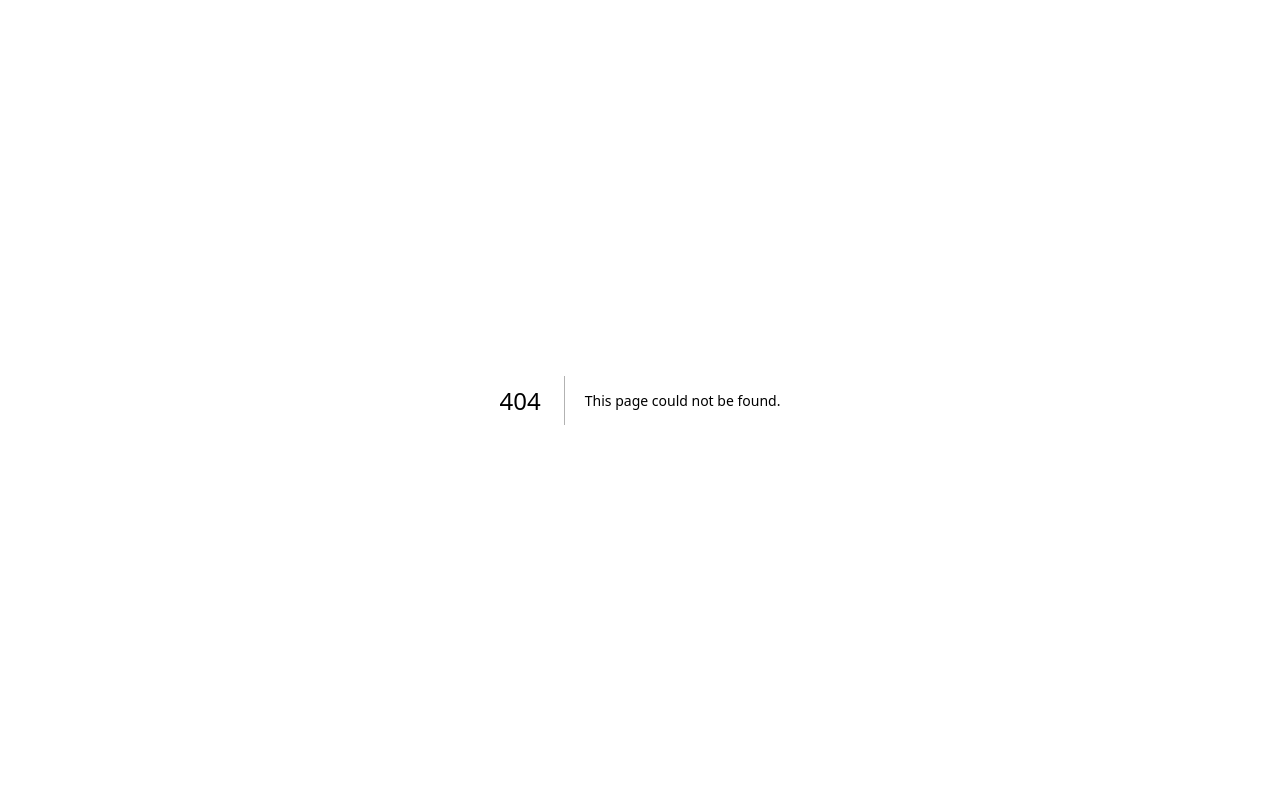
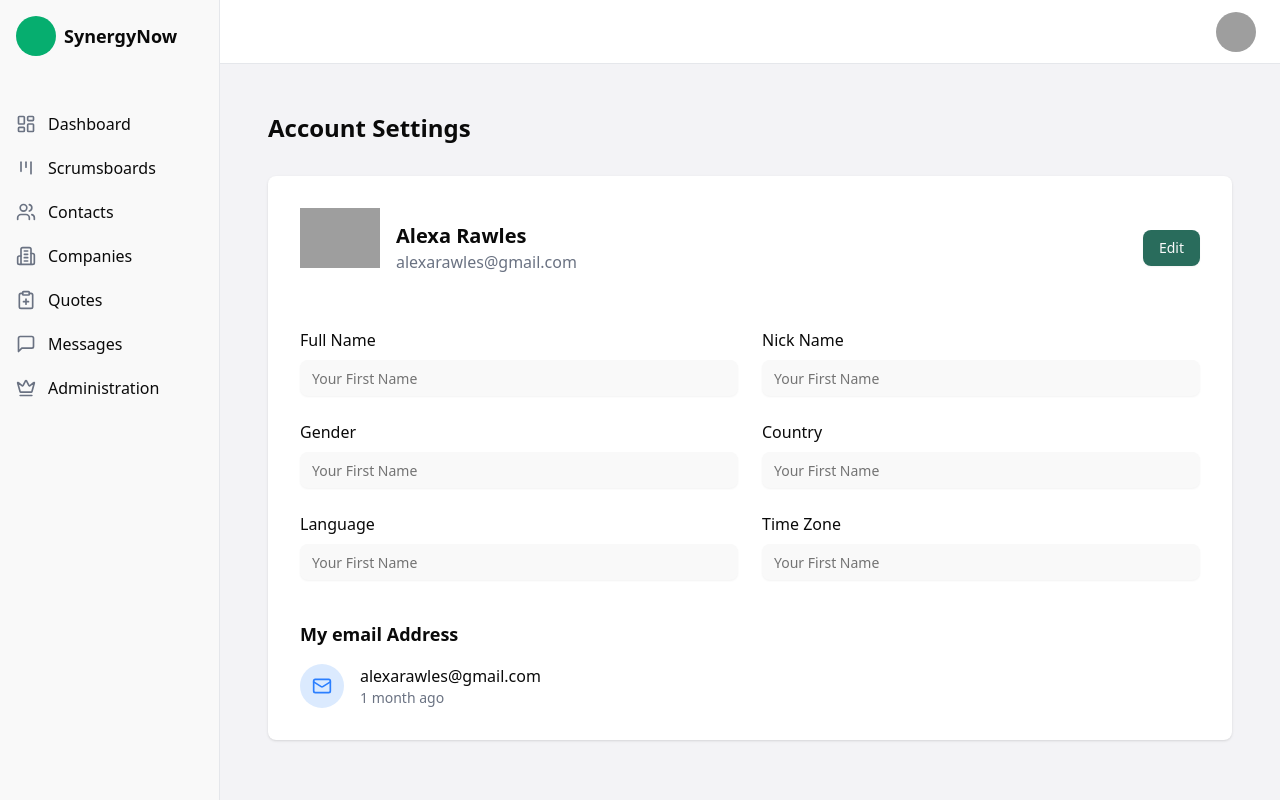
Before and after one commit to YounesBousfiha/SynergyNow, a Next.js app in the folder frontend/: page /dashboard/accountsettings in a window 1280 px wide. Before the commit this address had no page. Built offline with nearby package versions, Linux system fonts and the light colour scheme; grey boxes are pictures that could not be loaded.

Commit message:
Add Account Settings page to the dashboard
Introduces a new Account Settings page with profile display, editable form fields (e.g., full name, nickname, etc.), and email information. Utilizes reusable UI components for consistency and styling enhancements.

```diff
--- /dev/null
+++ b/frontend/src/app/dashboard/accountsettings/page.jsx
@@ -0,0 +1,85 @@
+import {Avatar, AvatarFallback, AvatarImage} from "@radix-ui/react-avatar";
+import {Button} from "../../../components/ui/button";
+import {Input} from "../../../components/ui/input";
+import { Mail } from 'lucide-react';
+
+export default function AccountSetting() {
+    return (
+        <>
+            <main className="p-8">
+                <h1 className="text-2xl font-bold mb-8">Account Settings</h1>
+
+                <div className="bg-white rounded-md shadow-sm p-8">
+                    {/* Profile Section */}
+                    <div className="flex items-center justify-between mb-10">
+                        <div className="flex items-center gap-4">
+                            <Avatar className="h-20 w-20">
+                                <AvatarImage src="/placeholder.svg?height=80&width=80" alt="Alexa Rawles"/>
+                                <AvatarFallback>AR</AvatarFallback>
+                            </Avatar>
+                            <div>
+                                <h2 className="text-xl font-semibold">Alexa Rawles</h2>
+                                <p className="text-gray-500">alexarawles@gmail.com</p>
+                            </div>
+                        </div>
+                        <Button className="bg-[#296c5c] hover:bg-[#296c5c]/90">Edit</Button>
+                    </div>
+
+                    {/* Form Fields */}
+                    <div className="grid grid-cols-1 md:grid-cols-2 gap-6">
+                        <div className="space-y-2">
+                            <label htmlFor="fullName" className="block font-medium">
+                                Full Name
+                            </label>
+                            <Input id="fullName" placeholder="Your First Name" className="bg-[#f9f9f9] border-0"/>
+                        </div>
+                        <div className="space-y-2">
+                            <label htmlFor="nickName" className="block font-medium">
+                                Nick Name
+                            </label>
+                            <Input id="nickName" placeholder="Your First Name" className="bg-[#f9f9f9] border-0"/>
+                        </div>
+                        <div className="space-y-2">
+                            <label htmlFor="gender" className="block font-medium">
+                                Gender
+                            </label>
+                            <Input id="gender" placeholder="Your First Name" className="bg-[#f9f9f9] border-0"/>
+                        </div>
+                        <div className="space-y-2">
+                            <label htmlFor="country" className="block font-medium">
+                                Country
+                            </label>
+                            <Input id="country" placeholder="Your First Name" className="bg-[#f9f9f9] border-0"/>
+                        </div>
+                        <div className="space-y-2">
+                            <label htmlFor="language" className="block font-medium">
+                                Language
+                            </label>
+                            <Input id="language" placeholder="Your First Name" className="bg-[#f9f9f9] border-0"/>
+                        </div>
+                        <div className="space-y-2">
+                            <label htmlFor="timezone" className="block font-medium">
+                                Time Zone
+                            </label>
+                            <Input id="timezone" placeholder="Your First Name" className="bg-[#f9f9f9] border-0"/>
+                        </div>
+                    </div>
+
+                    {/* Email Section */}
+                    <div className="mt-10">
+                        <h3 className="text-lg font-semibold mb-4">My email Address</h3>
+                        <div className="flex items-center gap-4">
+                            <div className="bg-blue-100 rounded-full p-3">
+                                <Mail className="h-5 w-5 text-blue-500"/>
+                            </div>
+                            <div>
+                                <p className="font-medium">alexarawles@gmail.com</p>
+                                <p className="text-sm text-gray-500">1 month ago</p>
+                            </div>
+                        </div>
+                    </div>
+                </div>
+            </main>
+        </>
+    );
+}
```
